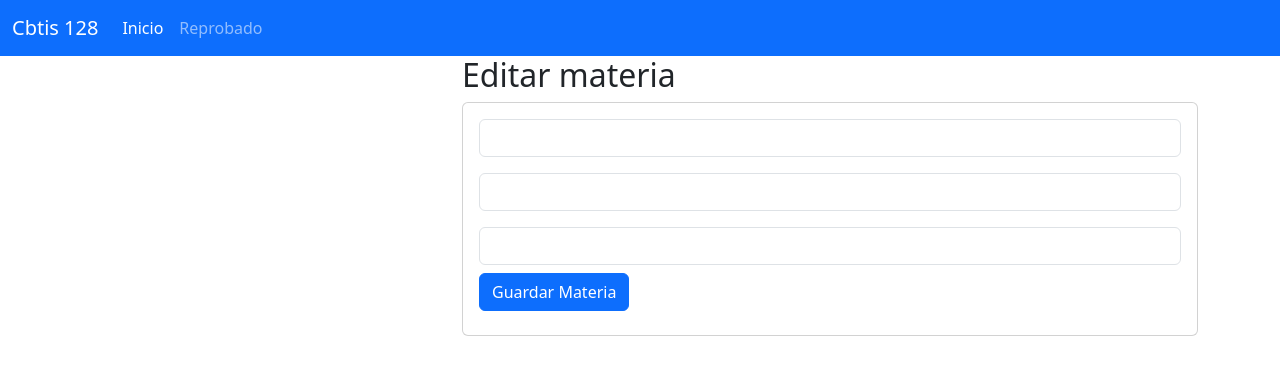
After one commit to David-Martinez-1077/UIII_p1_CRUD_Tabla_Materia_4_Nov_2024_5_I, a Django app: template UIII_P1_CRUD_Tabla_Materia_v2/materia_app/templates/editarmateria.html in a window 1280 px wide. The commit adds this page. Shown: the top 375 px of the page. Run offline with Django 5.2, Linux system fonts and the light colour scheme; the template is opened without the code that fills it, so the values that code supplies are empty.

Commit message:
Add files via upload

```diff
--- /dev/null
+++ b/UIII_P1_CRUD_Tabla_Materia_v2/materia_app/templates/editarmateria.html
@@ -0,0 +1,37 @@
+{% extends "base.html" %}
+
+{% block cuerpo %}
+    <div class="row">
+        <div class="col-md -4 offset-md-4">
+            <h2>Editar materia</h2>
+
+            <!--Aqui codigo tarjeta-->
+            <div class="card"><!--La tarjeta-->
+                <div class="card-body">
+                    <form action="/editarMateria/" method="post" > {% csrf_token %} <!--Falta action-->
+                    <div class="form-group">
+                        <input type="text" id="txtcodigo" name="txtcodigo" value="{{mismaterias.codigo}}" class="form-control" minlength="1" maxlength="6" readonly required>
+                    </div>
+                    <div class="form-group py-3">
+                        <input type="text" id="txtmateria" name="txtmateria" value="{{mismaterias.nombre}}"  class="form-control"  maxlength="100" required>
+                    </div>
+                    <div class="form-group">
+                        <input type="text" id="numcreditos" name="numcreditos" minlength="1"  maxlength="9" class="form-control" value="{{mismaterias.credito}}"  required>
+                    </div>
+                    <div class="form-group py-2">
+                        <button type="submit" class="btn btn-primary">Guardar Materia</button>
+                    </div>
+
+
+                    </form>
+                </div>
+                </div> <!--La tarjeta-->
+
+            <!--Aqui codigo tarjeta-->
+
+
+        </div>
+    </div> <!--Fila en editar -->
+
+
+{% endblock %}
--- a/UIII_P1_CRUD_Tabla_Materia_v2/materia_app/urls.py
+++ b/UIII_P1_CRUD_Tabla_Materia_v2/materia_app/urls.py
@@ -2,5 +2,8 @@ from django.urls import path
 from materia_app import views
 urlpatterns = [
     path("", views.inicio_vista, name="inicio_vista"),
-    path("registrarMateria/", views.registrarMateria, name="registrarMateria")
+    path("registrarMateria/", views.registrarMateria, name="registrarMateria"),
+    path("seleccionarMateria/<codigo>", views.seleccionarMateria, name="seleccionarMateria"),
+    path("editarMateria/<codigo>", views.editarMateria, name="editarMateria"),
+    path("borrarMateria/<codigo>", views.borrarMateria, name="borrarMateria"),
 ]
```
Also changed, not shown: UIII_P1_CRUD_Tabla_Materia_v2/materia_app/templates/gestionarMateria.html (+9 -4 lines), UIII_P1_CRUD_Tabla_Materia_v2/materia_app/views.py (+22 -0 lines), UIII_P1_CRUD_Tabla_Materia_v2/cbtis128.db.
